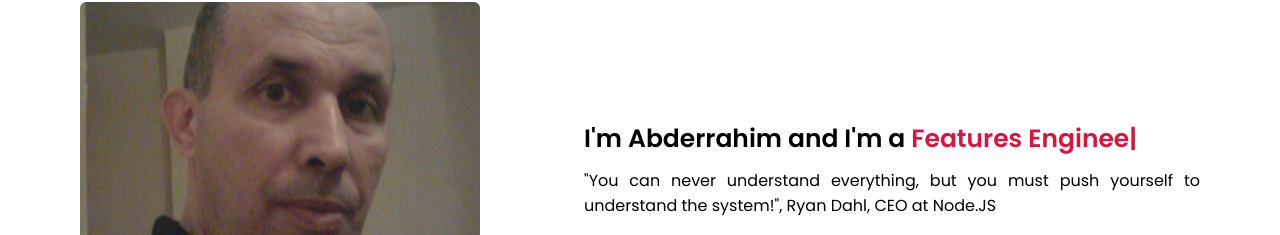
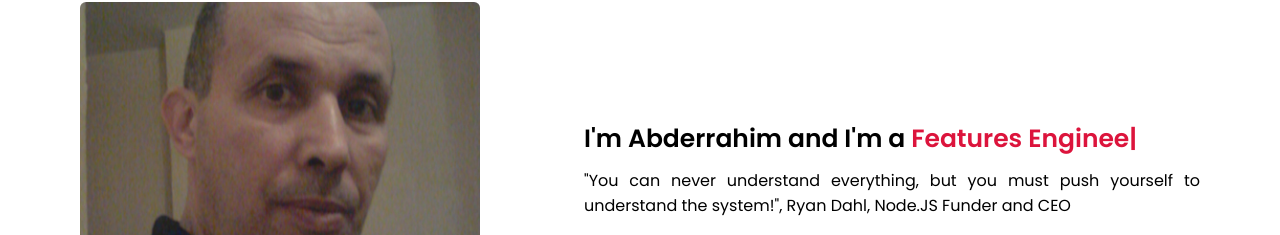
Before and after one commit to aguennoune/portfolio-metier, a website: page index.html in a window 1280 px wide. Shown: the part 1024-1259 px from the top of the page. Drawn offline with nearby package versions, Linux system fonts and the light colour scheme.

Commit message:
Fixed issue

```diff
--- a/index.html
+++ b/index.html
@@ -57,7 +57,7 @@
                 </div>
                 <div class="column right">
                     <div class="text">I'm Abderrahim and I'm a <span class="typing-2"></span></div>
-                    <p>"You can never understand everything, but you must push yourself to understand the system!", Ryan Dahl, CEO at Node.JS</p>
+                    <p>"You can never understand everything, but you must push yourself to understand the system!", Ryan Dahl, Node.JS Funder and CEO</p>
                     <a href="https://aguennoune.github.io/rstudio-build-website/">RStudio Website Sample</a>
                     <!-- <a href="https://www.linkedin.com/in/abderrahimguennoune/">Join me at LinkedIn</a> -->
                 </div>
```
